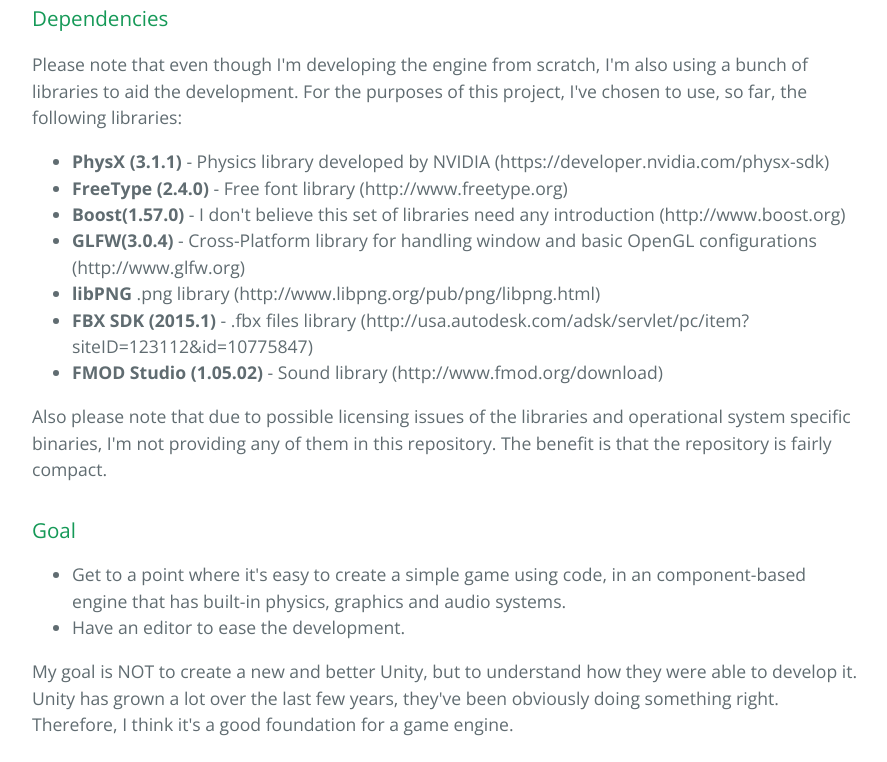
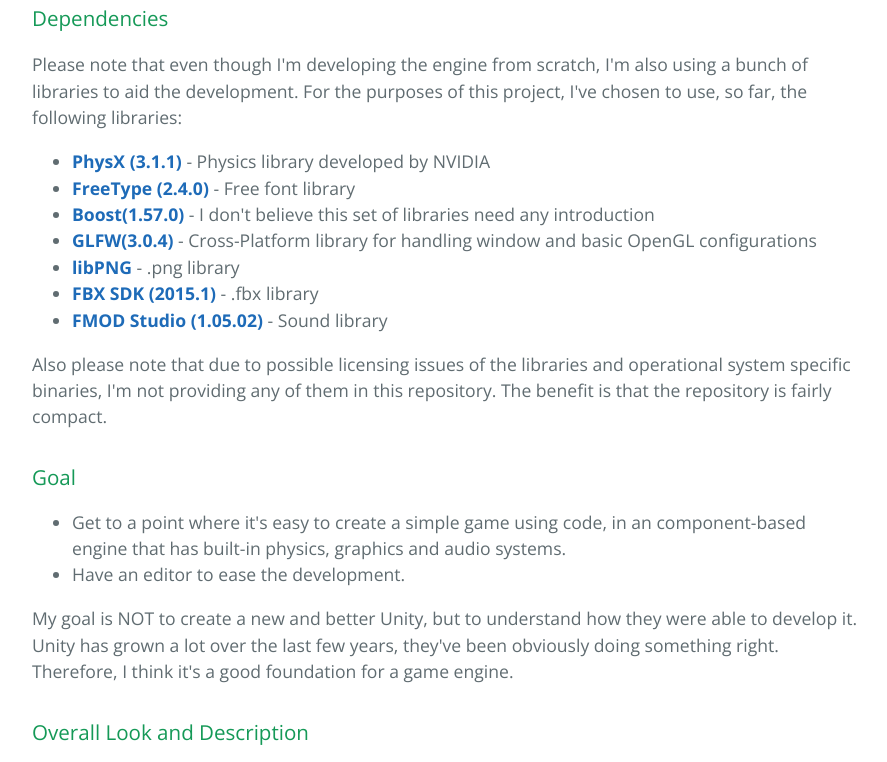
Before and after one commit to Caspila/GUInity, a plain HTML site: page index.html in a window 1280 px wide. Shown: the part 860-1622 px from the top of the page, without its empty margins (192-1079 px from the left). Drawn offline with nearby package versions, Linux system fonts and the light colour scheme.

Commit message:
added video, changed library section

```diff
--- a/index.html
+++ b/index.html
@@ -68,13 +68,13 @@
 
 <p>Please note that even though I'm developing the engine from scratch, I'm also using a bunch of libraries to aid the development. For the purposes of this project, I've chosen to use, so far, the following libraries:</p>
 <UL>
-<LI><b>PhysX (3.1.1)</b> - Physics library developed by NVIDIA (https://developer.nvidia.com/physx-sdk)
-<LI><b>FreeType (2.4.0)</b> - Free font library (http://www.freetype.org)
-<LI><b>Boost(1.57.0)</b> - I don't believe this set of libraries need any introduction (http://www.boost.org)
-<LI><b>GLFW(3.0.4)</b> - Cross-Platform library for handling window and basic OpenGL configurations (http://www.glfw.org)
-<LI><b>libPNG</b> .png library (http://www.libpng.org/pub/png/libpng.html)
-<LI><b>FBX SDK (2015.1)</b> - .fbx files library (http://usa.autodesk.com/adsk/servlet/pc/item?siteID=123112&id=10775847)
-<LI><b>FMOD Studio (1.05.02)</b> - Sound library (http://www.fmod.org/download)
+<LI><b><a href="https://developer.nvidia.com/physx-sdk" target="_blank">PhysX (3.1.1)</a></b> - Physics library developed by NVIDIA
+<LI><b><a href="http://www.freetype.org" target="_blank">FreeType (2.4.0)</a></b> - Free font library
+<LI><b><a href="http://www.boost.org" target="_blank">Boost(1.57.0)</a></b> - I don't believe this set of libraries need any introduction
+<LI><b><a href="http://www.glfw.org" target="_blank">GLFW(3.0.4)</a></b> - Cross-Platform library for handling window and basic OpenGL configurations
+<LI><b><a href="http://www.libpng.org/pub/png/libpng.html" target="_blank">libPNG</a></b> - .png library
+<LI><b><a href="http://usa.autodesk.com/adsk/servlet/pc/item?siteID=123112&id=10775847" target="_blank">FBX SDK (2015.1)</a></b> - .fbx library
+<LI><b><a href="http://www.fmod.org/download" target="_blank">FMOD Studio (1.05.02)</a></b> - Sound library
 </UL>
 <p>Also please note that due to possible licensing issues of the libraries and operational system specific binaries, I'm not providing any of them in this repository. The benefit is that the repository is fairly compact.
 </p>
@@ -277,7 +277,7 @@
 </pre>
 
 <p>This is just a basic introduction and there's much more to explore in GUInity.</p>
-<p>The following is the most classes and relationships of GUInity I could put in a UML Class Diagram and still keep it readable. </p>
+<p>The following class diagram is the most complete one I could make while still keeping it readable. </p>
 
 <img id="zoom_01" src="guinity_full_vertical.png" alt="GUInity Overview" >
 
@@ -285,7 +285,18 @@
     $('#zoom_01').elevateZoom({ zoomType: "inner", cursor: "crosshair" });
 </script>
 
-<center><a href="guinity_full_vertical.png" target:"_blank">Image in new tab</a></center>
+<center><a href="guinity_full_vertical.png" target="_blank">Image in new tab</a></center>
+
+<h3>
+<a id="support-or-contact" class="anchor" href="#support-or-contact" aria-hidden="true"><span class="octicon octicon-link"></span></a>GUInity game example</h3>
+
+<p>Below is a video showcasing a small <a href="https://en.wikipedia.org/wiki/Asteroids_(video_game)" target="_blank">Asteroids</a>-like game developed using GUInity.</p>
+
+
+
+<center>
+<iframe width="588" height="441" src="https://www.youtube.com/embed/My9RPdu9h-0" frameborder="0" allowfullscreen></iframe>
+</center>
 
 <h3>
 <a id="support-or-contact" class="anchor" href="#support-or-contact" aria-hidden="true"><span class="octicon octicon-link"></span></a>Considerations</h3>
```
